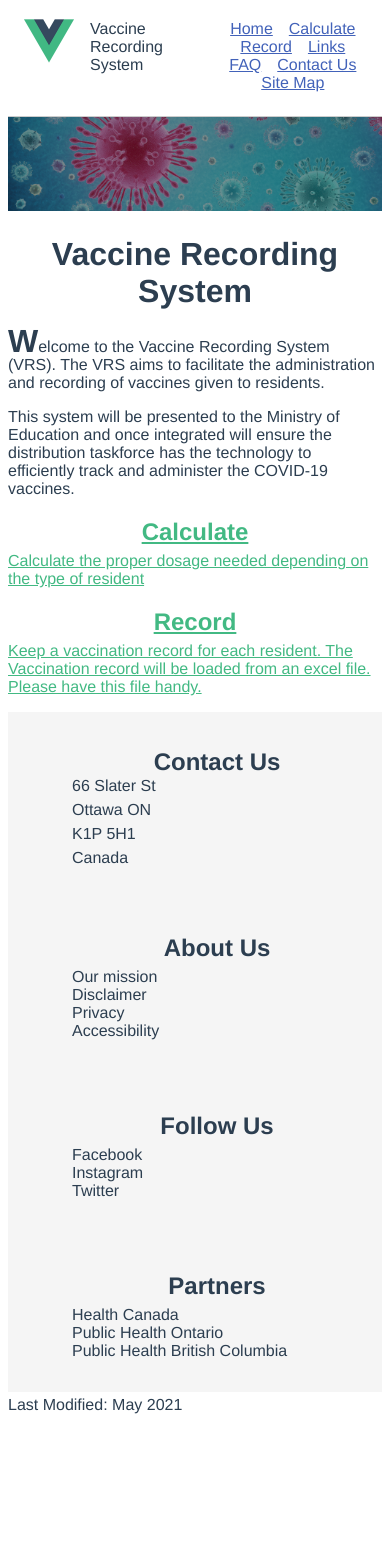
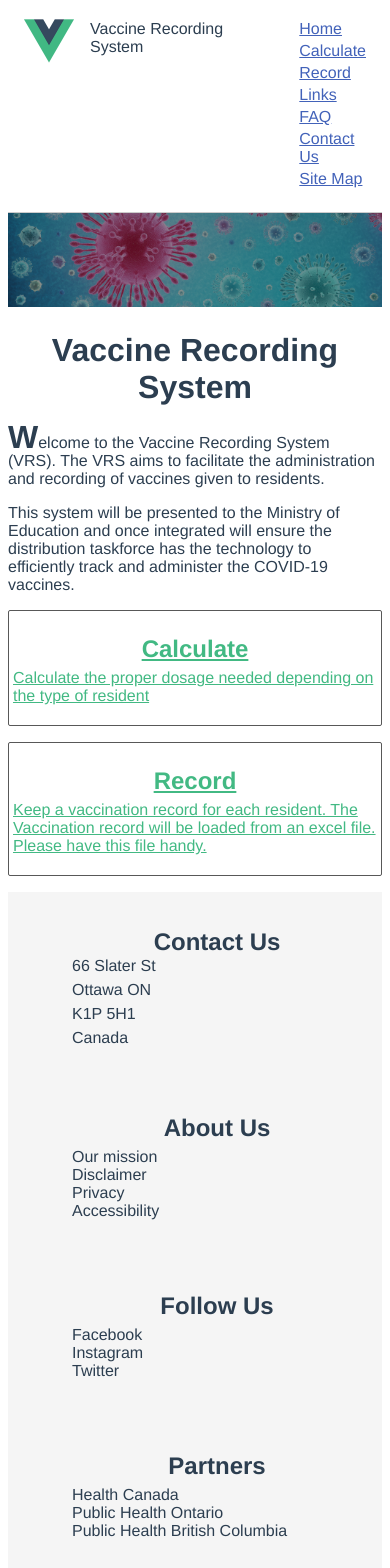
Before and after one commit to garciajo/comp2681, a Vue app: page / in a window 390 px wide. Shown: the top 1568 px of the page. Before the commit the page ends 1430 px from the top, so only its background shows below. Built offline with nearby package versions, Linux system fonts and the light colour scheme; the HTML template or start-up script is replaced by a standard one.

Commit message:
Added copyright

```diff
--- a/src/App.vue
+++ b/src/App.vue
@@ -185,7 +185,25 @@
 p{
     text-align: left;
 }
+.footer_year{
+    text-align: center;
+}
+/* Responsive Design Classes */
 @media screen and (max-width:600px){ /*Extra small devices*/
+    nav ul li {
+     display: block;
+     margin-left: 1rem;
+     margin-bottom: 0.25em;
+    }
+    .homepage_box{
+        border: 1px solid #585858;
+        padding: 0.25em;
+        margin-bottom: 1em;
+        border-radius: 2px;
+    }
+    .homepage_box:hover{
+        border: 3px solid #000000;
+    }
     .header-items{
         float:left;
         margin-right: 2em;
@@ -210,6 +228,20 @@
     }
 }
 @media screen and (min-width:768px) and (max-width: 992px){ /*Tablets*/
+    nav ul li {
+     display: block;
+     margin-left: 1rem;
+     margin-bottom: 0.25em;
+    }
+    .homepage_box{
+        border: 1px solid #585858;
+        padding: 0.25em;
+        margin-bottom: 1em;
+        border-radius: 2px;
+    }
+    .homepage_box:hover{
+        border: 3px solid #000000;
+    }
     .homepage_images{
        display: none;
     }
--- a/src/components/AppFooter.vue
+++ b/src/components/AppFooter.vue
@@ -1,3 +1,12 @@
+    <!--*********************************************************
+   *   Final Project: Vaccine Recording System
+   *   Purpose: Footer file to be used accross the application
+   *   Author: Jose Garcia
+   *   Date: May 2021
+   *   Filename: AppFooter.vue
+   *   Email: <garciaalfonzoj18@mytru.ca>
+   *   2021 Jose Garcia. Ottawa, Ontario.
+   *********************************************************-->
 <template>
 <footer>
     <div class="footer_box">
@@ -34,5 +43,26 @@
         </ul>
     </div>
 </footer>
-<p>Last Modified: May 2021</p>
+<p class="footer_year">Copyright <span id="current_year">{{ currentYear() }}</span></p>
 </template>
+<script>
+import { defineComponent } from 'vue'
+export default defineComponent({
+  data () {
+    return {
+      selected: ''
+    }
+  },
+  name: 'AppFooter',
+  props: {
+    msg: String
+  },
+  methods: {
+    currentYear () {
+      const currentDate = new Date()
+      const year = currentDate.getFullYear()
+      return year
+    }
+  }
+})
+</script>
```
